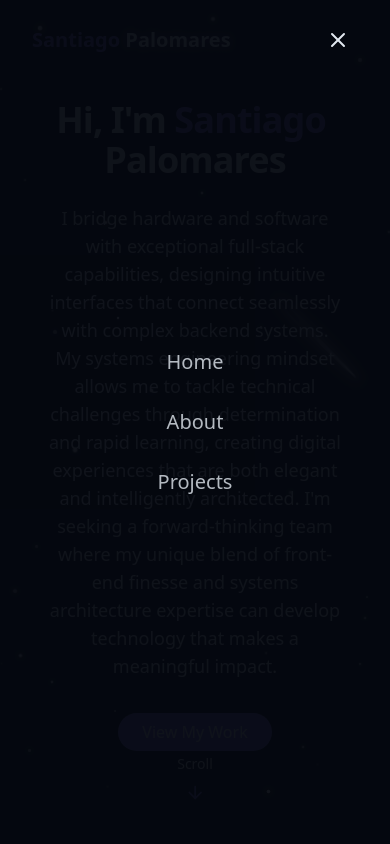
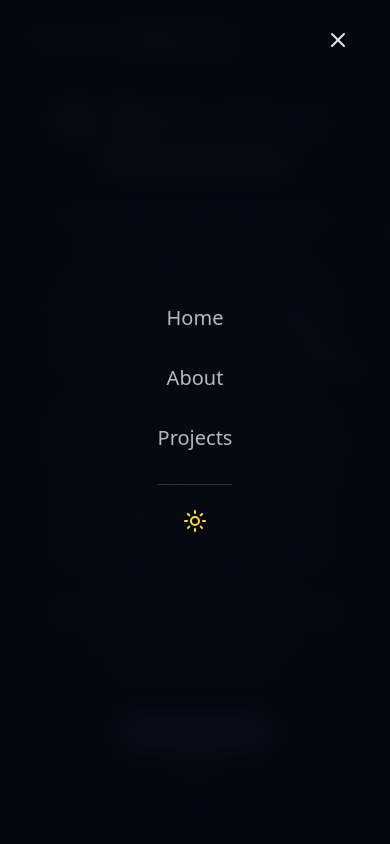
Before and after one commit to santiagopalomares/personal-portfolio, a React (Vite) app: page / in a window 390 px wide. Both pictures are taken after a click on the button 338 px from the left and 40 px from the top of the page. Shown: the top 844 px of the page. Built offline with nearby package versions, Linux system fonts and the light colour scheme.

Commit message:
feat: add theme toggle for mobile in nav-menu

```diff
--- a/src/components/Navbar.jsx
+++ b/src/components/Navbar.jsx
@@ -1,6 +1,7 @@
 import { cn } from "@/lib/utils";
-import { Menu, X } from "lucide-react";
+import { Menu, X, Moon, Sun } from "lucide-react";
 import { useEffect, useState } from "react";
+import { ThemeToggle } from "./ThemeToggle";
 
 const navItems = [
   { name: "Home", href: "#hero" },
@@ -11,6 +12,7 @@ const navItems = [
 export const Navbar = () => {
   const [isScrolled, setIsScrolled] = useState(false);
   const [isMenuOpen, setIsMenuOpen] = useState(false);
+  const [isDarkMode, setIsDarkMode] = useState(true);
 
   useEffect(() => {
     const handleScroll = () => {
@@ -20,6 +22,27 @@ export const Navbar = () => {
     window.addEventListener("scroll", handleScroll);
     return () => window.removeEventListener("scroll", handleScroll);
   }, []);
+
+  useEffect(() => {
+    setIsDarkMode(true);
+    document.documentElement.classList.add("dark");
+    document.documentElement.style.colorScheme = "dark";
+  }, []);
+
+  const toggleTheme = () => {
+    const newDarkMode = !isDarkMode;
+
+    if (newDarkMode) {
+      document.documentElement.classList.add("dark");
+      document.documentElement.style.colorScheme = "dark";
+    } else {
+      document.documentElement.classList.remove("dark");
+      document.documentElement.style.colorScheme = "light";
+    }
+
+    setIsDarkMode(newDarkMode);
+  };
+
   return (
     <nav
       className={cn(
@@ -51,19 +74,19 @@ export const Navbar = () => {
           ))}
         </div>
 
-        {/* mobile nav */}
-
+        {/* mobile nav button */}
         <button
           onClick={() => setIsMenuOpen((prev) => !prev)}
           className="md:hidden p-2 text-foreground z-50"
           aria-label={isMenuOpen ? "Close Menu" : "Open Menu"}
         >
-          {isMenuOpen ? <X size={24} /> : <Menu size={24} />}{" "}
+          {isMenuOpen ? <X size={24} /> : <Menu size={24} />}
         </button>
 
+        {/* mobile menu overlay */}
         <div
           className={cn(
-            "fixed inset-0 bg-background/95 backdroup-blur-md z-40 flex flex-col items-center justify-center",
+            "fixed inset-0 bg-background/95 backdrop-blur-md z-40 flex flex-col items-center justify-center",
             "transition-all duration-300 md:hidden",
             isMenuOpen
               ? "opacity-100 pointer-events-auto"
@@ -81,6 +104,22 @@ export const Navbar = () => {
                 {item.name}
               </a>
             ))}
+            {/* Theme toggle inside mobile menu */}
+            <div className="pt-4 border-t border-foreground/20">
+              <button
+                onClick={toggleTheme}
+                className="p-2 rounded-full transition-colors duration-300 focus:outline-none"
+                aria-label={
+                  isDarkMode ? "Switch to light mode" : "Switch to dark mode"
+                }
+              >
+                {isDarkMode ? (
+                  <Sun className="h-6 w-6 text-yellow-300" />
+                ) : (
+                  <Moon className="h-6 w-6 text-blue-900" />
+                )}
+              </button>
+            </div>
           </div>
         </div>
       </div>
```
